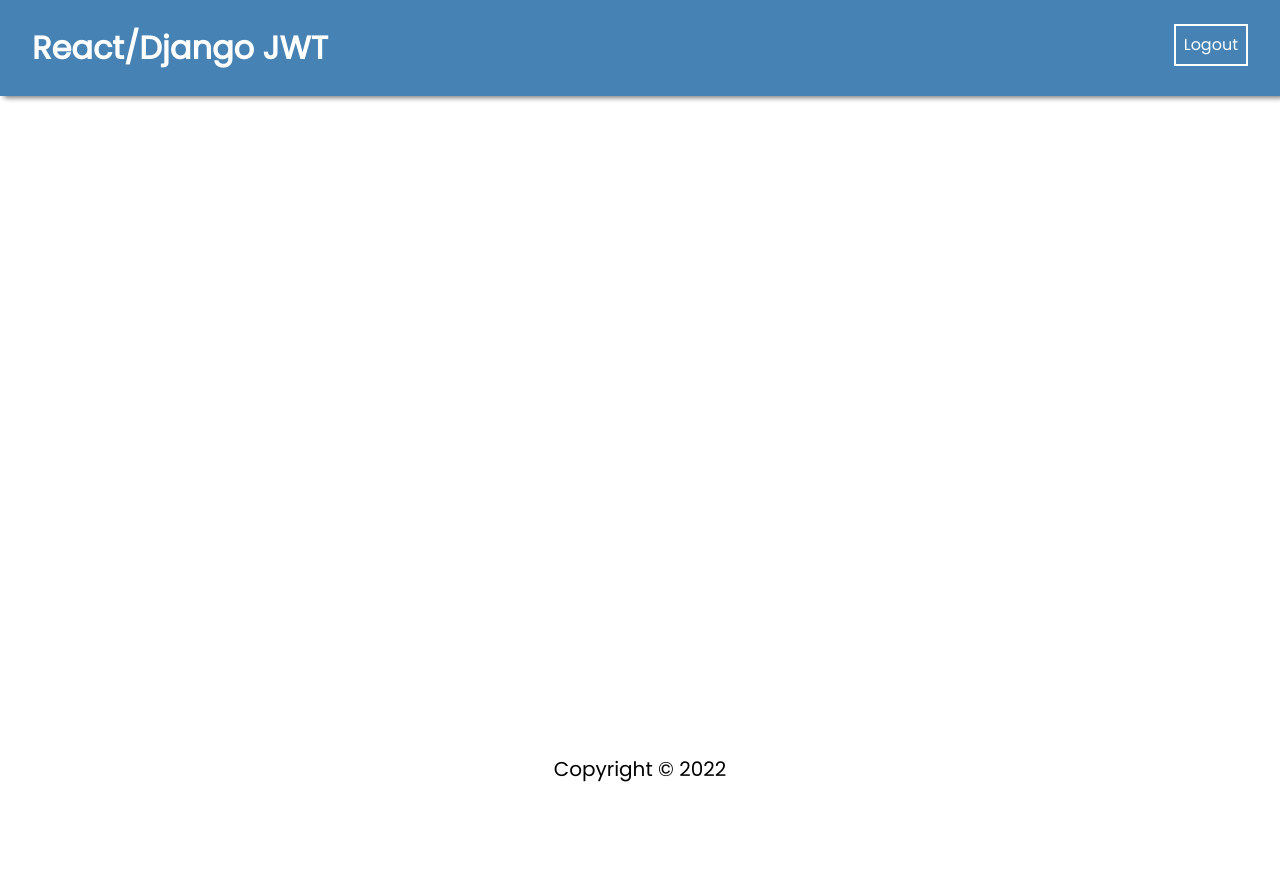
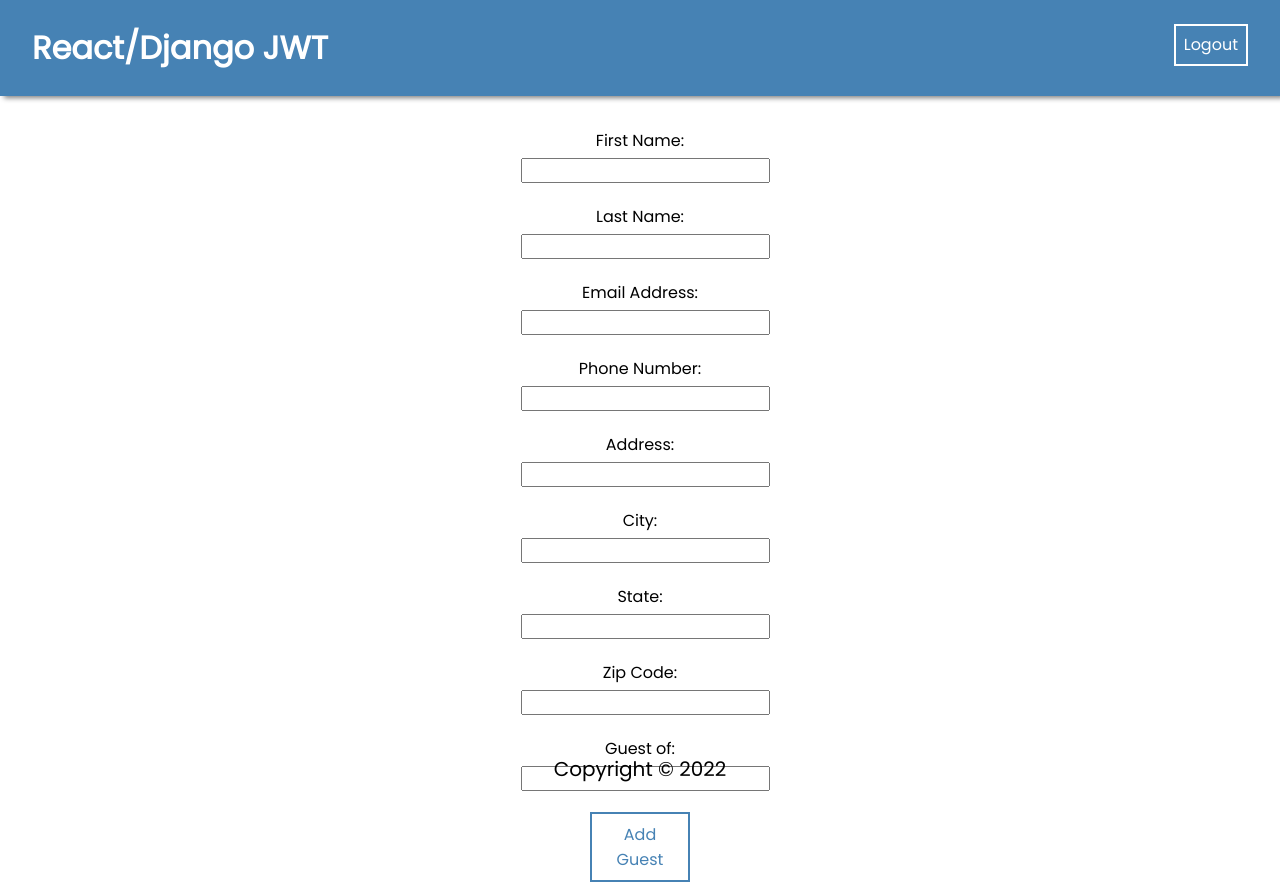
Before and after one commit to KodeKing22/Capstone_Asymbol, a React (Create React App) app in the folder frontend/: page /addguest in a window 1280 px wide. Before the commit the page ends 800 px from the top, so only its background shows below. Built offline with nearby package versions, Linux system fonts and the light colour scheme; sample sign-in values are in the browser's storage.

Commit message:
Created Add Guest Page folder and file in Pages folder

```diff
--- a/frontend/src/App.js
+++ b/frontend/src/App.js
@@ -6,6 +6,7 @@ import "./App.css";
 import HomePage from "./pages/HomePage/HomePage";
 import LoginPage from "./pages/LoginPage/LoginPage";
 import RegisterPage from "./pages/RegisterPage/RegisterPage";
+import AddGuestPage from "./pages/AddGuestPage/AddGuestPage";
 
 // Component Imports
 import Navbar from "./components/NavBar/NavBar";
@@ -29,6 +30,14 @@ function App() {
         />
         <Route path="/register" element={<RegisterPage />} />
         <Route path="/login" element={<LoginPage />} />
+        <Route
+          path="/addguest"
+          element={
+            <PrivateRoute>
+              <AddGuestPage />
+            </PrivateRoute>
+          }
+        />
       </Routes>
       <Footer />
     </div>
--- /dev/null
+++ b/frontend/src/pages/AddGuestPage/AddGuestPage.js
@@ -0,0 +1,135 @@
+import React from "react";
+import { useNavigate } from "react-router-dom";
+import useAuth from "../../hooks/useAuth";
+import useCustomForm from "../../hooks/useCustomForm";
+import axios from "axios";
+
+let initialValues = {
+  first_name: "",
+  last_name: "",
+  email_address: "",
+  phone_number: "",
+  address: "",
+  city: "",
+  zip_code: "",
+  state: "",
+  date_of_visit: "",
+  guest_of: "",
+};
+
+const AddGuestPage = () => {
+  const [user, token] = useAuth();
+  const navigate = useNavigate();
+  const [formData, handleInputChange, handleSubmit] = useCustomForm(
+    initialValues,
+    addNewGuest
+  );
+
+  async function addNewGuest() {
+    try {
+      let response = await axios.post(
+        "http://127.0.0.1:8000/api/guests/",
+        formData,
+        {
+          headers: {
+            Authorization: "Bearer " + token,
+          },
+        }
+      );
+      navigate("/");
+    } catch (error) {
+      console.log(error.message);
+    }
+  }
+
+  return (
+    <div className="container">
+      <form className="form" onSubmit={handleSubmit}>
+        <label>
+          First Name:{""}
+          <input
+            type="text"
+            name="first_name"
+            value={formData.first_name}
+            onChange={handleInputChange}
+          />
+        </label>
+        <label>
+          Last Name:{""}
+          <input
+            type="text"
+            name="last_name"
+            value={formData.last_name}
+            onChange={handleInputChange}
+          />
+        </label>
+        <label>
+          Email Address:{""}
+          <input
+            type="text"
+            name="email_address"
+            value={formData.email_address}
+            onChange={handleInputChange}
+          />
+        </label>
+        <label>
+          Phone Number:{""}
+          <input
+            type="text"
+            name="phone_number"
+            value={formData.phone_number}
+            onChange={handleInputChange}
+          />
+        </label>
+        <label>
+          Address:{""}
+          <input
+            type="text"
+            name="address"
+            value={formData.address}
+            onChange={handleInputChange}
+          />
+        </label>
+        <label>
+          City:{""}
+          <input
+            type="text"
+            name="city"
+            value={formData.city}
+            onChange={handleInputChange}
+          />
+        </label>
+        <label>
+          State:{""}
+          <input
+            type="text"
+            name="state"
+            value={formData.state}
+            onChange={handleInputChange}
+          />
+        </label>
+        <label>
+          Zip Code:{""}
+          <input
+            type="text"
+            name="zip_code"
+            value={formData.zip_code}
+            onChange={handleInputChange}
+          />
+        </label>
+        <label>
+          Guest of:{""}
+          <input
+            type="text"
+            name="guest_of"
+            value={formData.guest_of}
+            onChange={handleInputChange}
+          />
+        </label>
+        <button>Add Guest</button>
+      </form>
+    </div>
+  );
+};
+
+export default AddGuestPage;
--- a/frontend/src/pages/HomePage/HomePage.js
+++ b/frontend/src/pages/HomePage/HomePage.js
@@ -1,6 +1,7 @@
 import React from "react";
 import { useEffect, useState } from "react";
 import useAuth from "../../hooks/useAuth";
+import { Link } from "react-router-dom";
 
 import axios from "axios";
 
@@ -10,6 +11,8 @@ const HomePage = () => {
   //TODO: Add an AddCars Page to add a car for a logged in user's garage
   const [user, token] = useAuth();
   const [cars, setCars] = useState([]);
+  console.log(user);
+  console.log(token);
 
   useEffect(() => {
     const fetchCars = async () => {
@@ -29,6 +32,7 @@ const HomePage = () => {
   return (
     <div className="container">
       <h1>Home Page for {user.username}!</h1>
+      <Link to= '/addguest'>Add Guest</Link>
       {cars &&
         cars.map((car) => (
           <p key={car.id}>
```
